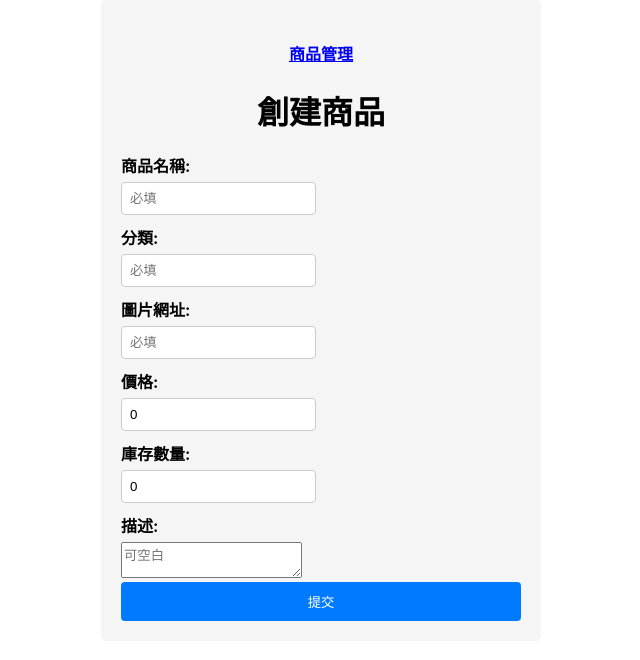
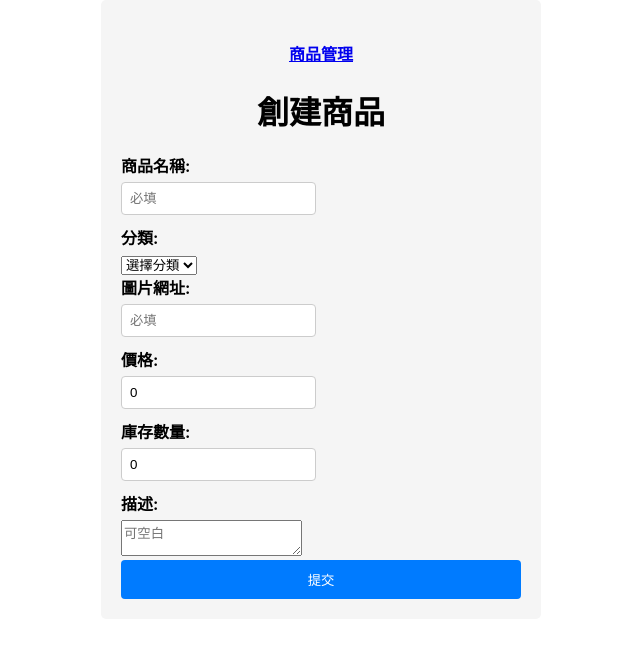
Before and after one commit to kerorogo23/React_one, a React (Create React App) app: page /p-createProduct in a window 1280 px wide. Shown: the top 660 px of the page, without its empty margins (319-959 px from the left). Built offline with nearby package versions, Linux system fonts and the light colour scheme.

Commit message:
創建商品-分類_加入下拉式選單

```diff
--- a/src/Product/CreateProduct.js
+++ b/src/Product/CreateProduct.js
@@ -54,12 +54,14 @@ function CreateProduct() {
         </div>
         <div>
           <label>分類:</label>
-          <input
-            type="text"
-            placeholder="必填"
+          <select
             value={category}
             onChange={(e) => setCategory(e.target.value)}
-          />
+          >
+            <option value="">選擇分類</option>
+            <option value="FOOD">FOOD</option>
+            <option value="CAR">CAR</option>
+          </select>
         </div>
         <div>
           <label>圖片網址:</label>
```
